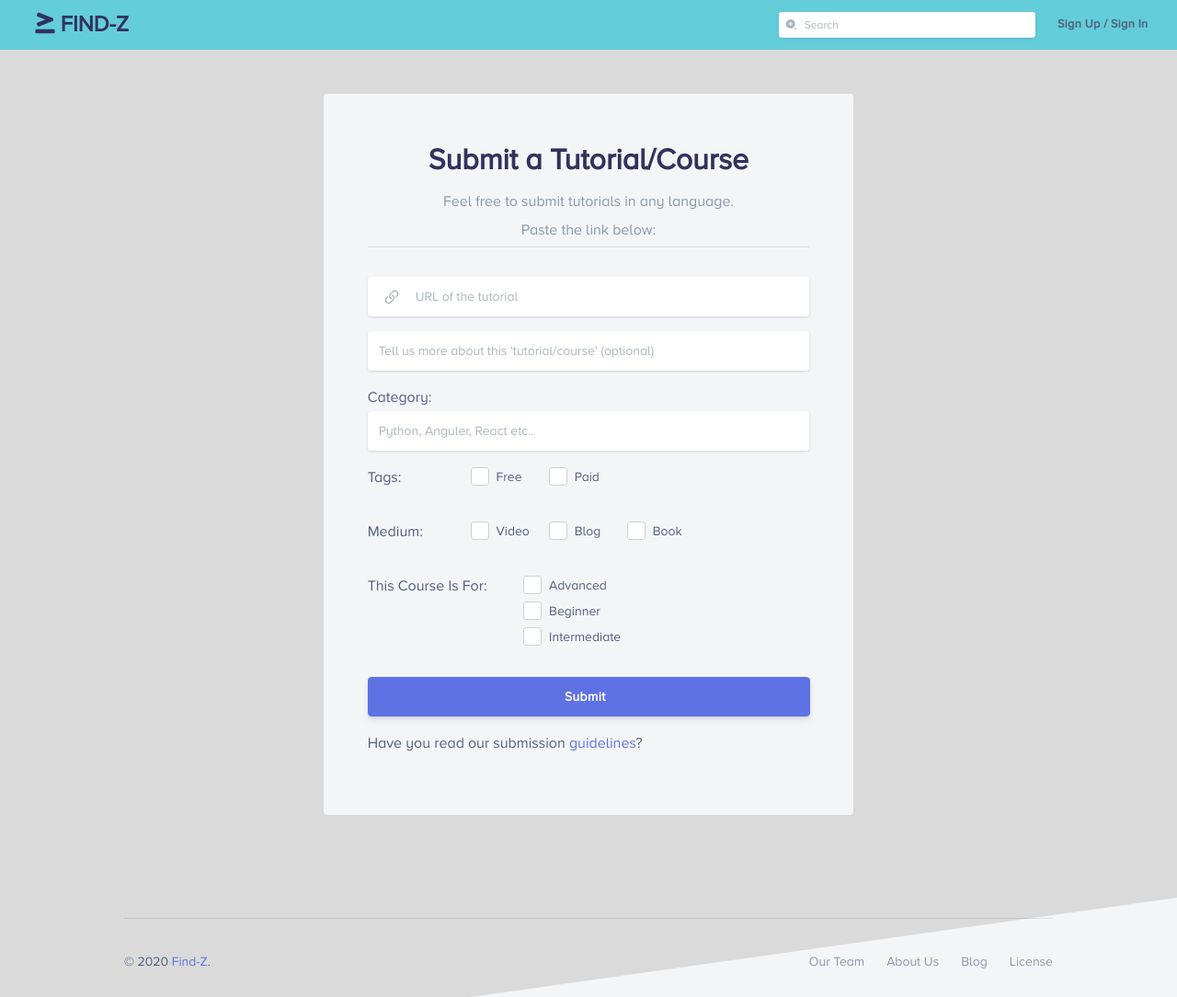
After one commit to diudc/findz, a Django app: template main/templates/main/submit_tutorial.html in a window 1280 px wide. The commit adds this page. Shown: the whole page at 92% size. Run offline with Django 3.2, Linux system fonts and the light colour scheme; the template is opened without the code that fills it, so the values that code supplies are empty; some libraries are stand-ins or nearby versions; some web fonts are replaced.

Commit message:
submit tutorial

```diff
--- a/findz/settings.py
+++ b/findz/settings.py
@@ -1,5 +1,6 @@
 from pathlib import Path
 import os
+
 
 # Build paths inside the project like this: BASE_DIR / 'subdir'.
 BASE_DIR = Path(__file__).resolve().parent.parent
--- a/findz/urls.py
+++ b/findz/urls.py
@@ -11,6 +11,7 @@ urlpatterns = [
     path('register/', account_views.register, name='register'),
     path('login/', account_views.login, name='login'),
     path('logout/', account_views.logout, name='logout'),
+    path('submit/', main_views.submit_tutorial, name='submit'),
     path('', main_views.index, name='home'),
     path('<slug:category_slug>/', main_views.category, name='category'),
     path('<slug:category_slug>/<slug:sub_category_slug>/',
--- a/main/templates/main/index.html
+++ b/main/templates/main/index.html
@@ -6,10 +6,11 @@
         <!-- Sign Up/In -->
         <div class="align-self-center ml-auto">
             <ul class="navbar-nav right mr-3">
+                {% if user.is_authenticated %}
                 <li class="nav-item align-self-center">
-                    <button type="button" class="btn btn-outline-info btn-sm" data-toggle="modal" data-target="#modal-form"><span><img class="icon-plus" src={% static 'main/img/icons/add.svg' %} alt="Design"></span> Submit a tutorial</button>
+                    <a href="{% url 'submit' %}"><button type="button" class="btn btn-outline-info btn-sm" data-toggle="modal" data-target="#modal-form"><span><img class="icon-plus" src={% static 'main/img/icons/add.svg' %} alt="Design"></span> Submit a tutorial</button></a>
                 </li>
-                {% if user.is_authenticated %}
+
                 <li class="nav-item dropdown">
                     <a class="nav-link pr-0" href="#" role="button" data-toggle="dropdown" aria-haspopup="true" aria-expanded="false">
                         <div class="media align-items-center">
--- a/main/templates/main/partials/navbar.html
+++ b/main/templates/main/partials/navbar.html
@@ -18,10 +18,11 @@
         <!-- Sign Up/In -->
         <div class="align-self-center">
             <ul class="navbar-nav right mr-3">
+                {% if user.is_authenticated %}
                 <li class="nav-item align-self-center">
-                    <button type="button" class="btn btn-outline-info btn-sm" data-toggle="modal" data-target="#modal-form"><span><img class="icon-plus" src={% static 'main/img/icons/add.svg' %} alt="Design"></span> Submit a tutorial</button>
+                    <a href="{% url 'submit' %}"><button type="button" class="btn btn-outline-info btn-sm" data-toggle="modal" data-target="#modal-form"><span><img class="icon-plus" src={% static 'main/img/icons/add.svg' %} alt="Design"></span> Submit a tutorial</button></a>
                 </li>
-                {% if user.is_authenticated %}
+
                 <li class="nav-item dropdown">
                     <a class="nav-link pr-0" href="#" role="button" data-toggle="dropdown" aria-haspopup="true" aria-expanded="false">
                         <div class="media align-items-center">
--- /dev/null
+++ b/main/templates/main/submit_tutorial.html
@@ -0,0 +1,253 @@
+{% extends 'main/base.html' %} {% load static %} {% block meta %}
+<title>Sign Up - Find-Z</title>
+{% endblock %} {% block styles %}
+<style type="text/css">
+    body {
+        background-color: #DADADA;
+    }
+
+
+    p .text-capitalize {
+        width: 163px;
+        height: 20px;
+        color: hsl(0, 0%, 22%);
+        font-size: 14px;
+        line-height: 20px;
+        gap: normal;
+        text-align: left;
+        text-transform: capitalize;
+    }
+
+    @media screen and (max-width: 769px) {
+        .media {
+            width: 100%;
+        }
+
+    }
+</style>
+{% endblock %} {% block body %} {% include 'main/partials/navbar.html' %}
+<div class="container pt-5">
+    <div class="row justify-content-center">
+        <div class="col-lg-7 col-md-7">
+            <div class="card bg-secondary border-0 mb-0">
+                <div class="card-body px-lg-5 py-lg-5">
+                    <div class="text-center text-muted mb-4">
+                        <h2 class="font-weight-bold">Submit a Tutorial/Course</h2>
+                        <p class="mb-1">Feel free to submit tutorials in any language.</p>
+                        <p class="mb-0">Paste the link below:</p>
+                        <hr class="mt-1">
+                    </div>
+                    <form role="form" method="POST">
+                        {% csrf_token %}
+
+                        <div class="form-group mb-3">
+                            <div class="input-group input-group-merge input-group-alternative">
+                                <div class="input-group-prepend">
+                                    <span class="input-group-text"><i><svg width="2em" height="1.5em"
+                                                viewBox="0 0 16 16" class="bi bi-link-45deg" fill="currentColor"
+                                                xmlns="http://www.w3.org/2000/svg">
+                                                <path
+                                                    d="M4.715 6.542L3.343 7.914a3 3 0 1 0 4.243 4.243l1.828-1.829A3 3 0 0 0 8.586 5.5L8 6.086a1.001 1.001 0 0 0-.154.199 2 2 0 0 1 .861 3.337L6.88 11.45a2 2 0 1 1-2.83-2.83l.793-.792a4.018 4.018 0 0 1-.128-1.287z" />
+                                                <path
+                                                    d="M6.586 4.672A3 3 0 0 0 7.414 9.5l.775-.776a2 2 0 0 1-.896-3.346L9.12 3.55a2 2 0 0 1 2.83 2.83l-.793.792c.112.42.155.855.128 1.287l1.372-1.372a3 3 0 0 0-4.243-4.243L6.586 4.672z" />
+                                            </svg></i></span>
+                                </div>
+                                <input class="form-control" type="text" name="username"
+                                    placeholder="URL of the tutorial">
+                            </div>
+                        </div>
+
+                        <div class="form-group mb-3">
+                            <div class="input-group input-group-merge input-group-alternative">
+
+                                <input class="form-control font "
+                                    placeholder="Tell us more about this 'tutorial/course' (optional)"></input>
+                            </div>
+                        </div>
+                        <div class="form-group">
+                            <p class="mb-0">Category:</p>
+                            <div class="input-group input-group-merge input-group-alternative">
+
+                                <input class="form-control" type="text" name="password2"
+                                    placeholder="Python, Anguler, React etc..">
+                            </div>
+                        </div>
+
+
+                        <div class="row form-group modal-sec-tags">
+                            <div class="tag-info-title col-md-3 ">
+                                <p class="text-capitalize">tags:</p>
+                            </div>
+                            <div class=" col-md-8 control-group radio-checkbox modal-form-sec">
+                                <div class="row">
+                                    <div class="custom-control custom-checkbox  mb-1 col-md-3">
+                                        <input class="custom-control-input pricing" name="free" value="free" id="free"
+                                            type="checkbox">
+                                        <label class="custom-control-label" for="free">
+                                            <span>Free</span>
+                                        </label>
+                                    </div>
+                                    <div class="custom-control custom-checkbox mb-3 col-md-3">
+                                        <input class="custom-control-input pricing" name="paid" value="paid" id="paid"
+                                            type="checkbox">
+                                        <label class="custom-control-label" for="paid">
+                                            <span>Paid</span>
+                                        </label>
+                                    </div>
+                                </div>
+                            </div>
+                        </div>
+
+
+
+                        <div class="row form-group modal-sec-tags ">
+                            <div class="tag-info-title col-md-3 ">
+                                <p class="text-capitalize">Medium:</p>
+                            </div>
+                            <div class=" col-md-8 control-group radio-checkbox modal-form-sec">
+                                <div class="row">
+                                    <div class="custom-control custom-checkbox  mb-1 col-md-3">
+                                        <input class="custom-control-input medium" name="free" value="free" id="Video"
+                                            type="checkbox">
+                                        <label class="custom-control-label" for="Video">
+                                            <span>Video</span>
+                                        </label>
+                                    </div>
+                                    <div class="custom-control custom-checkbox mb-2 col-md-3">
+                                        <input class="custom-control-input medium" name="paid" value="paid" id="Blog"
+                                            type="checkbox">
+                                        <label class="custom-control-label" for="Blog">
+                                            <span>Blog</span>
+                                        </label>
+                                    </div>
+                                    <div class="custom-control custom-checkbox mb-2 col-md-3">
+                                        <input class="custom-control-input medium" name="paid" value="paid" id="Book"
+                                            type="checkbox">
+                                        <label class="custom-control-label" for="Book">
+                                            <span>Book</span>
+                                        </label>
+                                    </div>
+                                </div>
+                            </div>
+                        </div>
+
+
+
+
+
+                        <div class="row form-group modal-sec-tags media ">
+                            <div class="tag-info-title col-md-4 ">
+                                <p class="text-capitalize">This course is for:</p>
+                            </div>
+                            <div class=" col-md-8 control-group radio-checkbox modal-form-sec">
+                                <div class="">
+                                    <div class="custom-control custom-checkbox  mb-1 col-md-3">
+                                        <input class="custom-control-input level" name="free" value="free" id="Advanced"
+                                            type="checkbox">
+                                        <label class="custom-control-label" for="Advanced">
+                                            <span>Advanced</span>
+                                        </label>
+                                    </div>
+                                    <div class="custom-control custom-checkbox mb-1 col-md-3">
+                                        <input class="custom-control-input level" name="paid" value="paid" id="Beginner"
+                                            type="checkbox">
+                                        <label class="custom-control-label" for="Beginner">
+                                            <span>Beginner</span>
+                                        </label>
+                                    </div>
+                                    <div class="custom-control custom-checkbox mb-3 col-md-3">
+                                        <input class="custom-control-input level" name="paid" value="paid"
+                                            id="Intermediate" type="checkbox">
+                                        <label class="custom-control-label" for="Intermediate">
+                                            <span>Intermediate</span>
+                                        </label>
+                                    </div>
+                                </div>
+                            </div>
+                        </div>
+
+                        <div class="form-group">
+                            <button type="submit"
+                                class="btn btn-primary full_width spinning-loader btn-large btn-block">
+                                <span class="txt text-capitalize  ">submit</span>
+                                <i class="ion-md-radio-button-off"></i>
+                            </button>
+                        </div>
+                    </form>
+                    <div class="submit-modal-footer margintop-lg">
+                        <p>Have you read our submission <a target="_blank"
+                                href="https://hackr.io/submission-criteria">guidelines</a>?</p>
+                    </div>
+                </div>
+
+
+
+
+
+
+            </div>
+        </div>
+    </div>
+</div>
+</div>
+{% endblock %} {% block scripts %}
+<script src="https://code.jquery.com/jquery-3.1.0.js"></script>
+<script>
+    let state = {
+        pricing: null,
+        medium: [],
+        level: [],
+        csrfmiddlewaretoken: '{{ csrf_token }}',
+    }
+
+    $('.pricing').on('change', function () {
+        if (state.pricing) {
+            state.pricing = null
+        } else {
+            state.pricing = $(this).attr('value')
+        }
+
+        if ($(this).is(':checked')) {
+            $('.pricing').attr('disabled', true)
+            $(this).attr('disabled', false)
+        } else {
+            $('.pricing').attr('disabled', false)
+        }
+
+        console.log(state)
+        sendRequest()
+    })
+
+    $('.medium').on('change', function () {
+        if (state.medium) {
+            state.medium = null
+        } else {
+            state.medium = $(this).attr('value')
+        }
+
+        if ($(this).is(':checked')) {
+            $('.medium').attr('disabled', true)
+            $(this).attr('disabled', false)
+        } else {
+            $('.medium').attr('disabled', false)
+        }
+
+        console.log(state)
+        sendRequest()
+    })
+
+    $('.level').on('change', function () {
+        let value = $(this).attr('value')
+        let position = state.level.indexOf(value)
+
+        if (position == -1) {
+            state.level.push(value)
+        }
+        else {
+            state.level.splice(position, 1)
+        }
+        console.log(state)
+        sendRequest()
+    });
+</script>
+{% endblock %}
--- a/main/views.py
+++ b/main/views.py
@@ -64,6 +64,9 @@ def sub_category(request, category_slug, sub_category_slug):
         serialized_tutorials = serializers.serialize('json', tutorials, ensure_ascii=False)
         return JsonResponse(serialized_tutorials, safe=False)
 
+def submit_tutorial(request):
+    return render(request,'main/submit_tutorial.html')
+
 
 def not_found(request):
     return render(request, 'main/404.html')
```
Also changed, not shown: main/templates/main/tutorials.html (+71 -36 lines), main/migrations/0001_initial.py (deleted), main/migrations/0002_auto_20200912_0059.py (deleted), main/migrations/0003_auto_20200912_0105.py (deleted), main/migrations/__init__.py (deleted), media/tutorials/angular.jpg (added).
